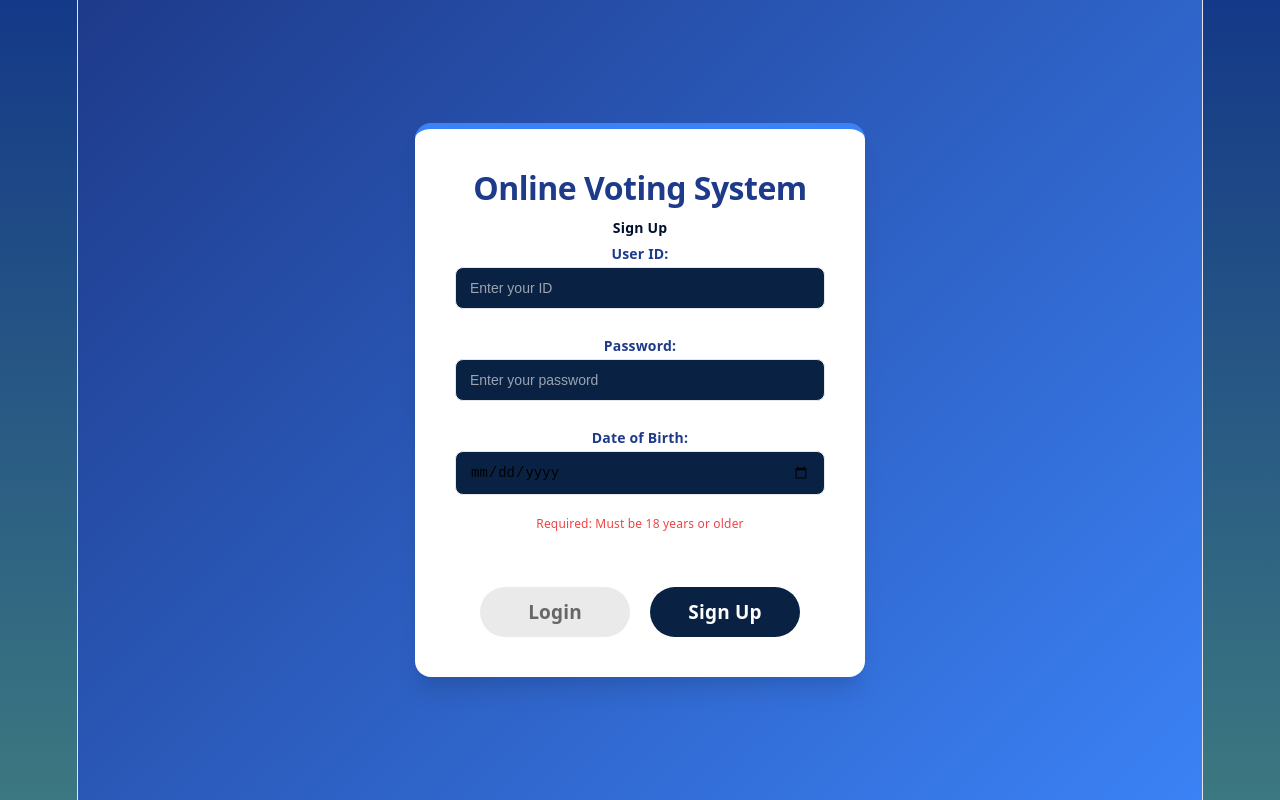
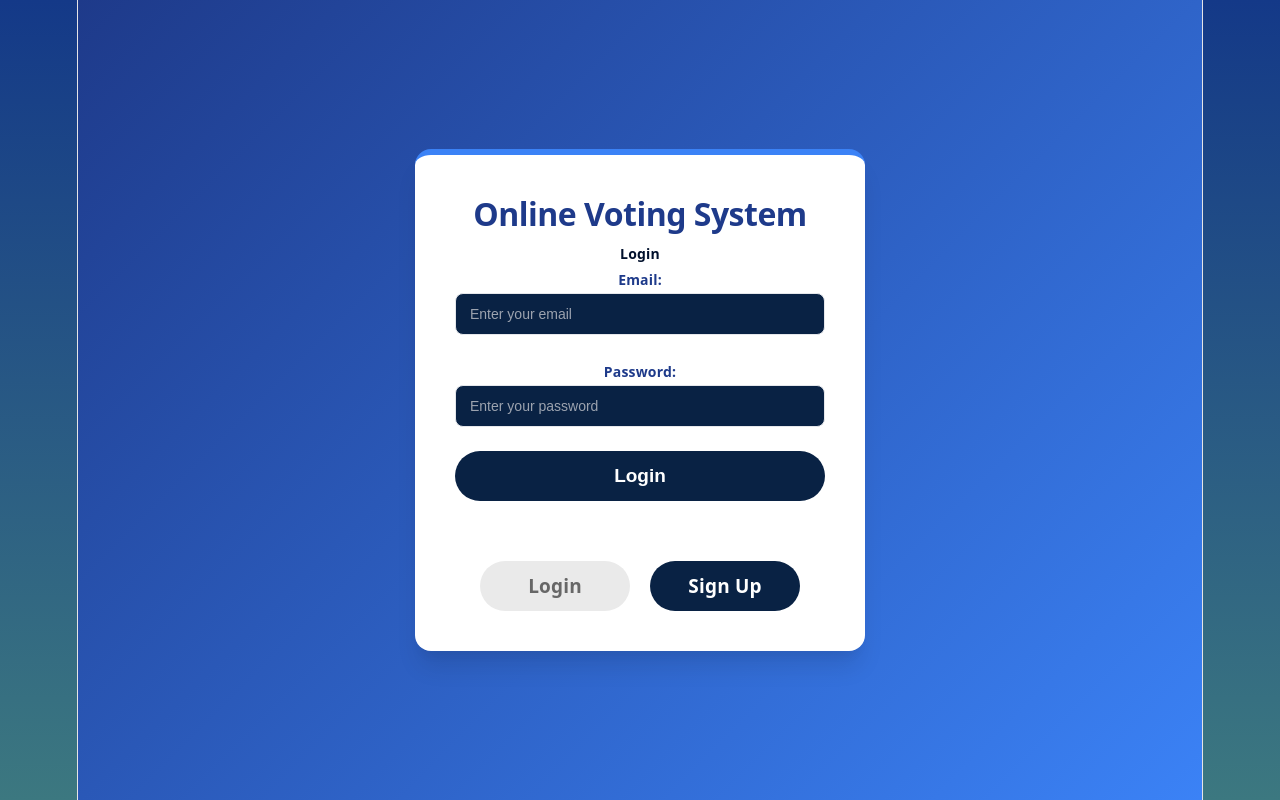
Before and after one commit to karabo2303/Group_1_Database_Project, a React (Vite) app in the folder frontend/: page / in a window 1280 px wide. Built offline with nearby package versions, Linux system fonts and the light colour scheme.

Commit message:
Connect LoginSignup to backend API

```diff
--- a/frontend/src/Components/LoginSignUp/LoginSignup.jsx
+++ b/frontend/src/Components/LoginSignUp/LoginSignup.jsx
@@ -1,90 +1,138 @@
 import { useState } from 'react';
+import { useNavigate } from 'react-router-dom';
 import './LoginSignUp.css';
 
+const API_URL = 'http://localhost:3000/api';
+
 function LoginSignUp() {
-    const [userId, setUserId] = useState("");
-    const [password, setPassword] = useState("");
-    const [birthDate, setBirthDate] = useState("");
-    const [error, setError] = useState("");
-    const [isLoggedIn, setIsLoggedIn] = useState(false);
-    const [action,setAction]=useState("Sign Up");
+    const navigate = useNavigate();
 
+    const [email, setEmail]       = useState('');
+    const [password, setPassword] = useState('');
+    const [fullName, setFullName] = useState('');
+    const [birthDate, setBirthDate] = useState('');
+    const [action, setAction]     = useState('Login');
+    const [error, setError]       = useState('');
+    const [loading, setLoading]   = useState(false);
 
-    const calculateAge = (birthDateString) => {
+    const calculateAge = (dateStr) => {
         const today = new Date();
-        const birthDate = new Date(birthDateString);
-        let age = today.getFullYear() - birthDate.getFullYear();
-        const monthDiff = today.getMonth() - birthDate.getMonth();
-
-        if (monthDiff < 0 || (monthDiff === 0 && today.getDate() < birthDate.getDate())) {
-            age--;
-        }
+        const dob   = new Date(dateStr);
+        let age = today.getFullYear() - dob.getFullYear();
+        const m = today.getMonth() - dob.getMonth();
+        if (m < 0 || (m === 0 && today.getDate() < dob.getDate())) age--;
         return age;
     };
 
+    const handleLogin = async () => {
+        setError('');
+        if (!email.trim())    { setError('Please enter your email');    return; }
+        if (!password.trim()) { setError('Please enter your password'); return; }
 
-    const isUserAdult = (birthDateString) => {
-        if (!birthDateString) return false;
-        const age = calculateAge(birthDateString);
-        return age >= 18;
+        setLoading(true);
+        try {
+            const res  = await fetch(`${API_URL}/users/login`, {
+                method:  'POST',
+                headers: { 'Content-Type': 'application/json' },
+                body:    JSON.stringify({ email, password }),
+            });
+            const data = await res.json();
+
+            if (!res.ok || !data.success) {
+                setError(data.error || 'Invalid email or password');
+                return;
+            }
+
+            localStorage.setItem('role', data.role);
+            localStorage.setItem('user', JSON.stringify(data.user));
+
+            if (data.role === 'Administrator' || data.role === 'ElectionOfficial') {
+                navigate('/admin');
+            } else {
+                navigate('/voters');
+            }
+
+        } catch {
+            setError('Cannot connect to server. Make sure the backend is running on port 3000.');
+        } finally {
+            setLoading(false);
+        }
+    };
+
+    const handleSignUp = async () => {
+        setError('');
+        if (!fullName.trim())  { setError('Please enter your full name');     return; }
+        if (!email.trim())     { setError('Please enter your email');          return; }
+        if (!password.trim())  { setError('Please enter a password');          return; }
+        if (!birthDate)        { setError('Please enter your date of birth');  return; }
+
+        const age = calculateAge(birthDate);
+        if (age < 18) {
+            setError(`Access Denied! You are ${age} years old. You must be 18 or older.`);
+            return;
+        }
+
+        setLoading(true);
+        try {
+            const res  = await fetch(`${API_URL}/users/register`, {
+                method:  'POST',
+                headers: { 'Content-Type': 'application/json' },
+                body:    JSON.stringify({ fullName, email, password, birthDate }),
+            });
+            const data = await res.json();
+
+            if (!res.ok || !data.success) {
+                setError(data.error || 'Registration failed. Please try again.');
+                return;
+            }
+
+            alert('Registration successful! An admin will approve your account. Please log in once approved.');
+            setAction('Login');
+            setError('');
+
+        } catch {
+            setError('Cannot connect to server. Make sure the backend is running on port 3000.');
+        } finally {
+            setLoading(false);
+        }
     };
 
     const handleSubmit = (e) => {
         e.preventDefault();
-        setError('');
-
-
-        if (!userId.trim()) {
-            setError("Please enter your User ID");
-            return;
-        }
-
-
-        if (!password.trim()) {
-            setError("Please enter your password");
-            return;
-        }
-
-        if (!birthDate) {
-            setError("Please enter your birth date");
-            return;
-        }
-
-
-        if (!isUserAdult(birthDate)) {
-            const age = calculateAge(birthDate);
-            setError(`Access Denied! You are ${age} years old. You must be 18 or older to login.`);
-            return;
-        }
-
-
-        setIsLoggedIn(true);
-        setError('');
+        action === 'Login' ? handleLogin() : handleSignUp();
     };
-
-    if (isLoggedIn) {
-        return (
-            <div className="success-container">
-                <h2> Welcome, {userId}!</h2>
-                <p>You have successfully logged in to the online voting system.</p>
-            </div>
-        );
-    }
 
     return (
         <div className="login-container">
             <div className="login-card">
                 <h2 className="login-title">Online Voting System</h2>
                 <h3 className="login-subtitle">{action}</h3>
+
                 <form onSubmit={handleSubmit} className="login-form">
+
+                    {action === 'Sign Up' && (
                         <div className="form-group">
                             <label className="form-label">
-                            User ID:
+                                Full Name:
                                 <input
                                     type="text"
-                                placeholder="Enter your ID"
-                                value={userId}
-                                onChange={(e) => setUserId(e.target.value)}
+                                    placeholder="Enter your full name"
+                                    value={fullName}
+                                    onChange={(e) => setFullName(e.target.value)}
+                                    className="form-input"
+                                />
+                            </label>
+                        </div>
+                    )}
+
+                    <div className="form-group">
+                        <label className="form-label">
+                            Email:
+                            <input
+                                type="email"
+                                placeholder="Enter your email"
+                                value={email}
+                                onChange={(e) => setEmail(e.target.value)}
                                 className="form-input"
                             />
                         </label>
@@ -103,6 +151,7 @@ function LoginSignUp() {
                         </label>
                     </div>
 
+                    {action === 'Sign Up' && (
                         <div className="form-group">
                             <label className="form-label">
                                 Date of Birth:
@@ -113,21 +162,37 @@ function LoginSignUp() {
                                     className="form-input"
                                 />
                             </label>
-                        <small className="helper-text">Required: Must be 18 years or older</small>
+                            <small className="helper-text">Must be 18 years or older to register</small>
                         </div>
+                    )}
 
                     {error && <div className="error-message">{error}</div>}
+
+                    <button
+                        type="submit"
+                        className="submit"
+                        disabled={loading}
+                        style={{ width: '100%', marginBottom: '10px', cursor: loading ? 'not-allowed' : 'pointer' }}
+                    >
+                        {loading ? 'Please wait...' : action}
+                    </button>
+
                     <div className="submit-container">
-                    <div className={action=="Sign Up"? "submit gray":"submit"} onClick={() =>{setAction("Login")}}>
+                        <div
+                            className={action === 'Login' ? 'submit gray' : 'submit'}
+                            onClick={() => { setAction('Login'); setError(''); }}
+                        >
                             Login
                         </div>
-                    <div type="submit" className={action=="Login"? "submit gray":"submit"} onClick={() =>{setAction("Sign Up")}}>
+                        <div
+                            className={action === 'Sign Up' ? 'submit gray' : 'submit'}
+                            onClick={() => { setAction('Sign Up'); setError(''); }}
+                        >
                             Sign Up
                         </div>
                     </div>
+
                 </form>
-
-
             </div>
         </div>
     );
```
Lines whose indentation alone changed are shown as unchanged.
